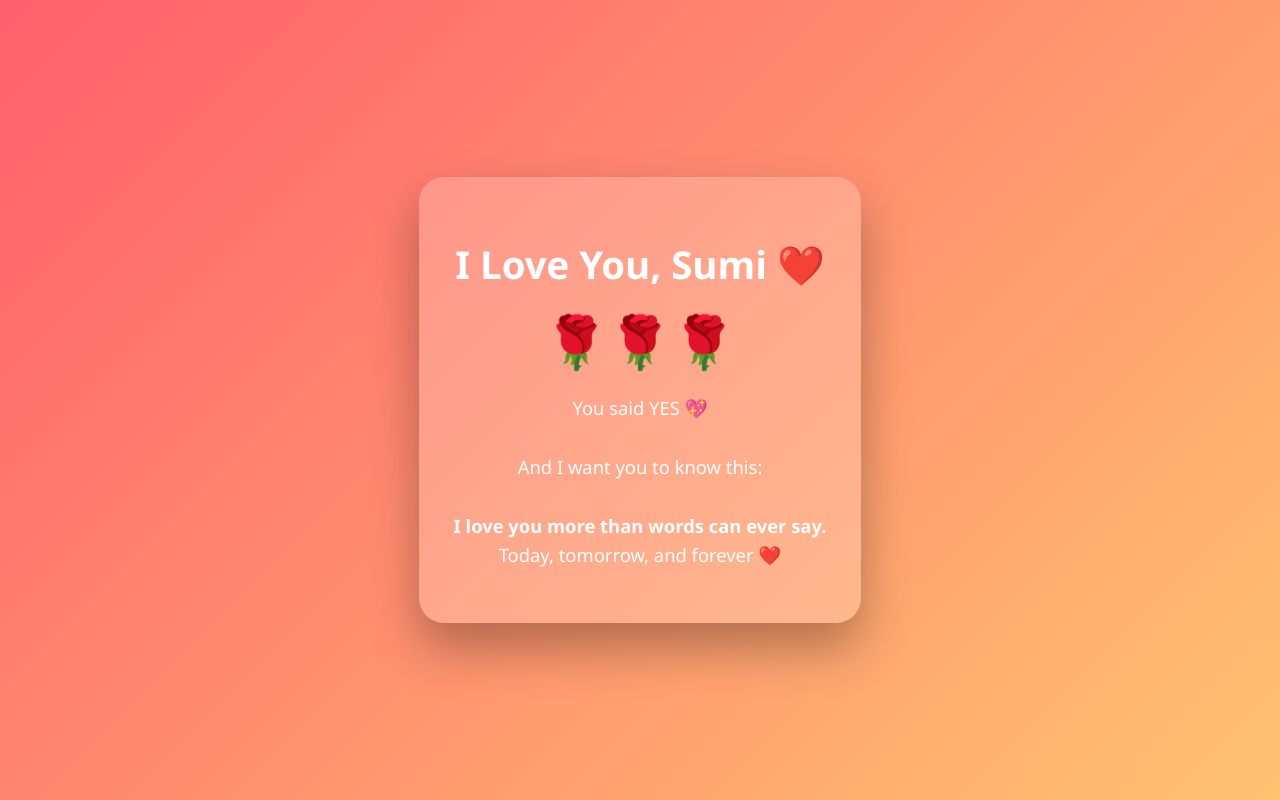
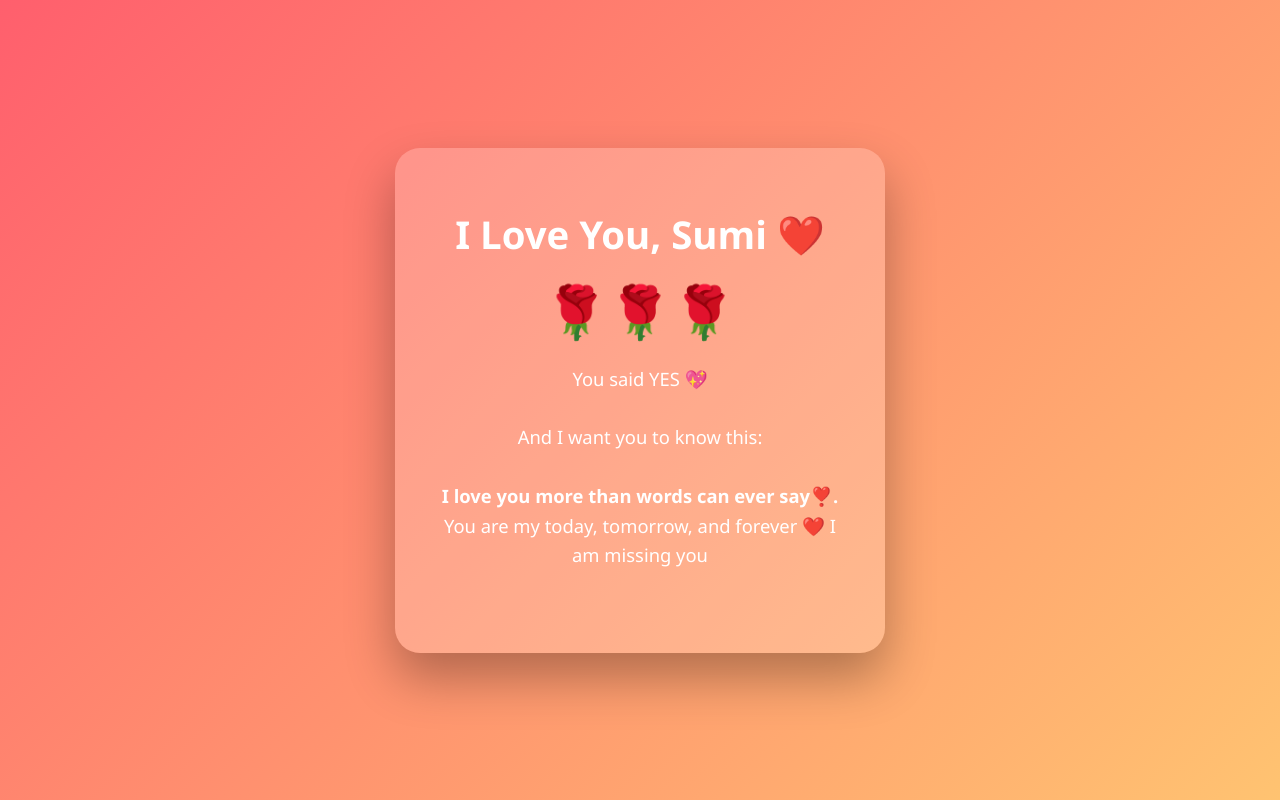
Before and after one commit to nirmalmaheshwari97-cmd/rose-day, a plain HTML site: page index.html in a window 1280 px wide. Both pictures are taken after a click on the button "Yes 💖". Drawn offline with Linux system fonts and the light colour scheme.

Commit message:
Update index.html

```diff
--- a/index.html
+++ b/index.html
@@ -132,8 +132,10 @@ function accept() {
         <p>
             You said YES 💖<br><br>
             And I want you to know this:<br><br>
-            <strong>I love you more than words can ever say.</strong><br>
-            Today, tomorrow, and forever ❤️
+            <strong>I love you more than words can ever say❣️.</strong><br>
+            You are my today, tomorrow, and forever  ❤️
+            I am missing you<br><br>
+
         </p>
     `;
 }
```
